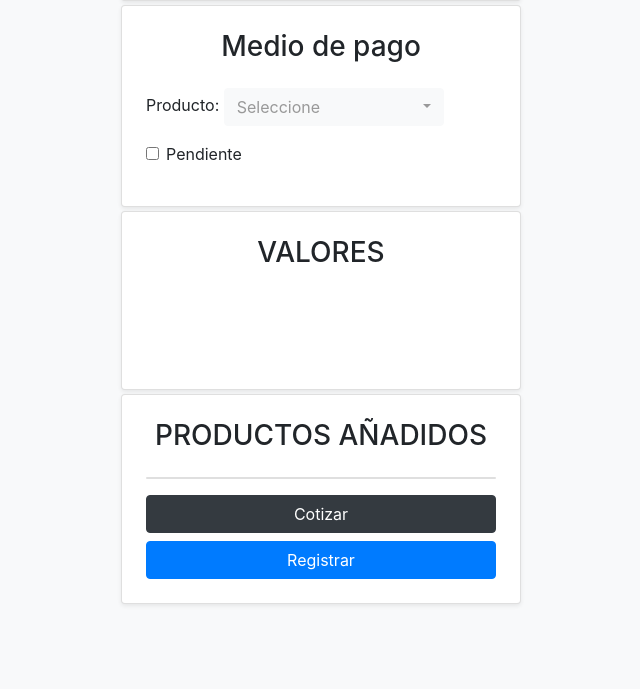
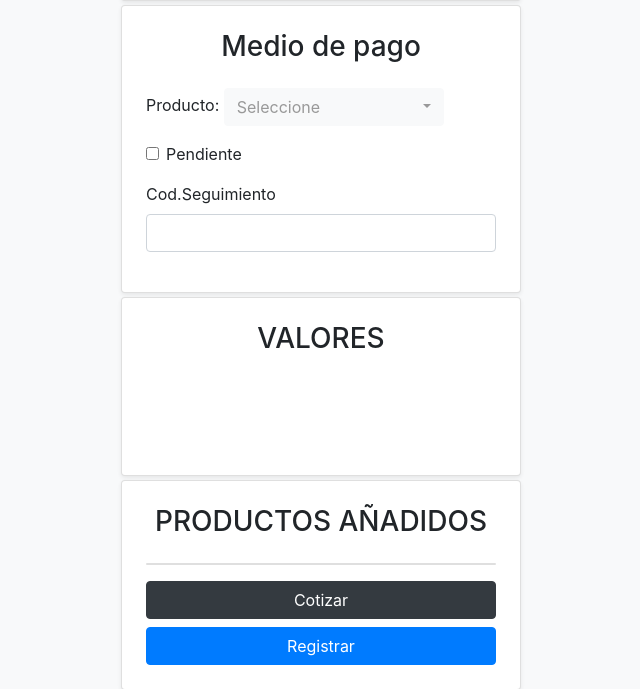
Before and after one commit to napsdev/invetoryteller, a PHP site: template src/Views/invoices.php in a window 1280 px wide. Shown: the part 806-1495 px from the top of the page, without its empty margins (319-959 px from the left). Before the commit the page ends 1411 px from the top, so only its background shows below. Run offline with PHP 8.4, Linux system fonts and the light colour scheme; the template is opened without the code that fills it, so the values that code supplies are empty; the visitor is signed in with stand-in values (Sample User, id 1).

Commit message:
add tracking code to invoice view

```diff
--- a/src/Views/invoices.php
+++ b/src/Views/invoices.php
@@ -89,6 +89,11 @@
             <label class="form-check-label" for="pending_call">Pendiente</label>
         </div>
 
+        <div class="form-group">
+            <label for="trackingcode">Cod.Seguimiento</label>
+            <input type="text" class="form-control" id="trackingcode" name="trackingcode">
+        </div>
+
     </div>
 </div>
 
```
